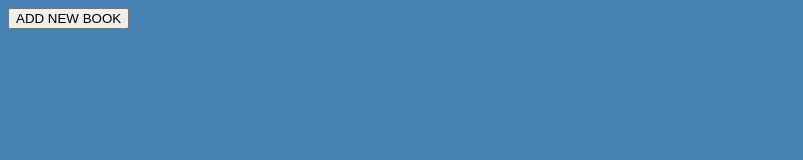
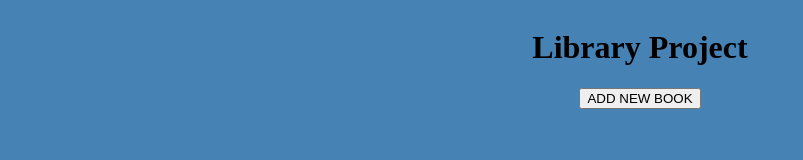
Before and after one commit to jadenenz/Library, a plain HTML site: page index.html in a window 1280 px wide. Shown: the whole page, without its empty margins (0-803 px from the left). Drawn offline with Linux system fonts and the light colour scheme.

Commit message:
changed styling a bit, will come back after I learn more css to style better

```diff
--- a/index.html
+++ b/index.html
@@ -10,7 +10,12 @@
     </head>
     <body>
     <div class="wholePage">
-        <button id="newbook">ADD NEW BOOK</button>
+        <div class='titleSection'>
+            <h1><strong>Library Project</strong></h1>
+        </div>
+        <div class='newButtonSection'>
+            <button id="newbook">ADD NEW BOOK</button>
+        </div>
         <div class="bookPopup" id='bookPopup'>
             <form class="formContainer">
                 <h2>Add Book Information</h2>
--- a/library.css
+++ b/library.css
@@ -5,6 +5,18 @@ body {
 .wholePage {
   width: 100%;
   height: 100%;
+}
+
+.titleSection {
+  display: flex;
+  justify-content: center;
+  align-content: center;
+}
+
+.newButtonSection {
+  display: flex;
+  justify-content: center;
+  align-content: center;
 }
 
 .card {
@@ -52,10 +64,13 @@ body {
     position: absolute;
     bottom: 0;
     right: 0;
+    border: solid 2px black;
   }
 
   .readButton {
-    /* position: absolute;
-    bottom: 0;
-    left: 0; */
+    border: solid 2px black;
   }
+
+  .cardButton:hover, .readButton:hover {
+    background-color: lightgrey;
+  }
```
